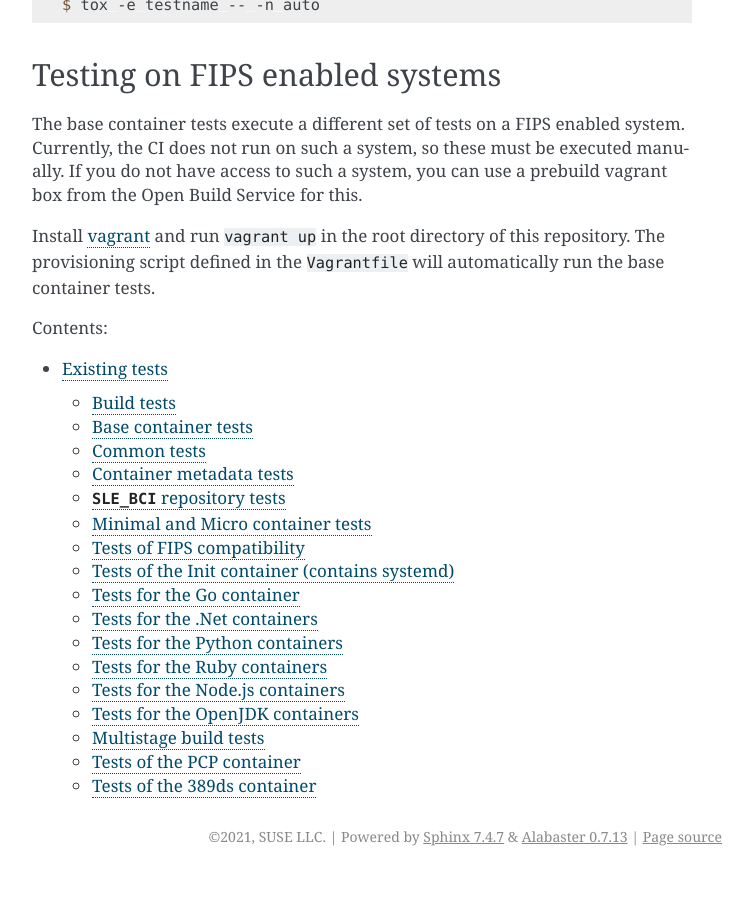
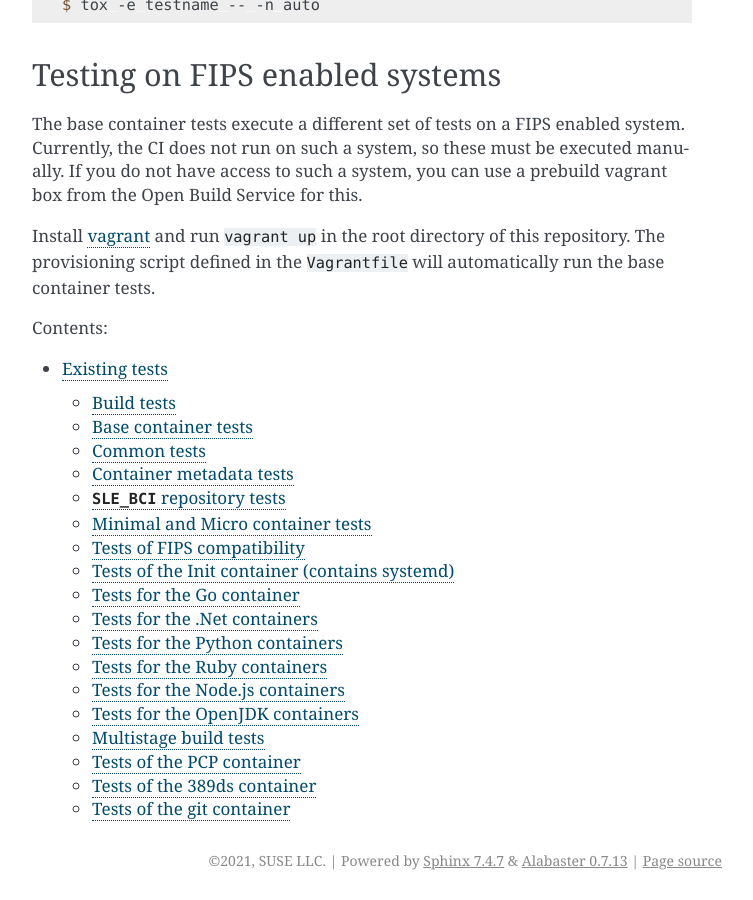
Before and after one commit to SUSE/BCI-tests, a Sphinx documentation site: the page built from source/index.rst, in a window 1280 px wide and 900 px high, scrolled down 3399 px. Shown: the whole window, without its empty margins (388-1141 px from the left). Built offline with Sphinx 7.4.7, drawn with Linux system fonts in a browser that asks for light colours; before the commit the page ends 4275 px from its top, so only the background shows below that.

Commit message:
Add test_git to the testdoc

```diff
--- a/source/testdoc.rst
+++ b/source/testdoc.rst
@@ -142,3 +142,11 @@ Tests of the 389ds container
 .. automodule:: tests.test_389ds
    :members:
    :undoc-members:
+
+
+Tests of the git container
+--------------------------
+
+.. automodule:: tests.test_git
+   :members:
+   :undoc-members:
```
